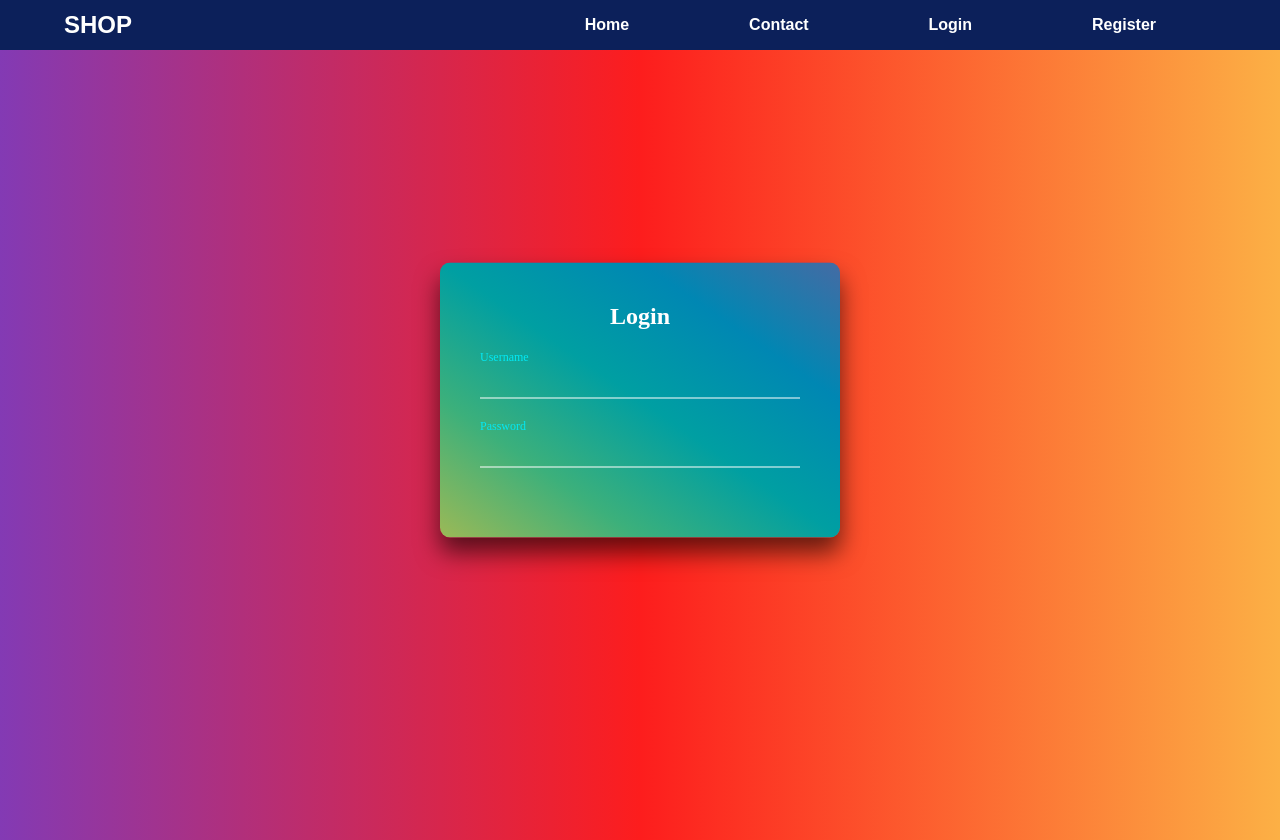
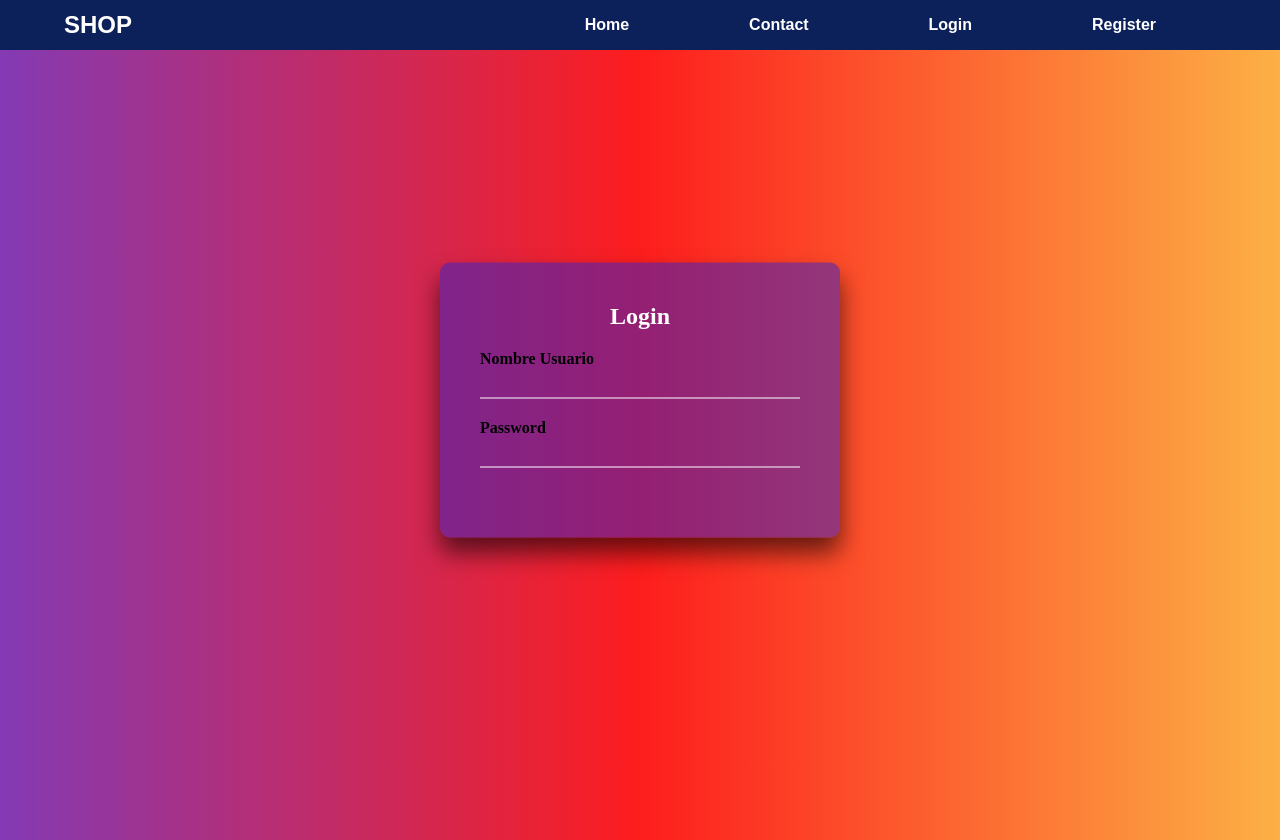
Before and after one commit to sebadamis/TP-MOD-2-OBLIGATORIO, a React (Vite) app: page /login in a window 1280 px wide. Built offline with nearby package versions, Linux system fonts and the light colour scheme.

Commit message:
11th commit

```diff
--- a/src/Pages/Login/Login.css
+++ b/src/Pages/Login/Login.css
@@ -18,7 +18,7 @@
     box-shadow: 0 15px 25px rgba(0, 0, 0, .6);
     border-radius: 10px;
     cursor: pointer;
-    background-image: linear-gradient(to left bottom, #446ba4, #0087b3, #009fa2, #3cb07b, #9bb956);
+    /* background-image: linear-gradient(to left bottom, #446ba4, #0087b3, #009fa2, #3cb07b, #9bb956); */
     background-repeat: no-repeat;
 }
 
@@ -61,15 +61,16 @@
 .login-box .user-box input:valid~label {
     top: -20px;
     left: 0;
-    color: #03e9f4;
-    font-size: 12px;
+    color: black;
+    font-size: 16px;
+    font-weight: 600;
 }
 
 .login-box form a {
     position: relative;
     display: inline-block;
     padding: 10px 20px;
-    color: #03e9f4;
+    color: #1e05ad;
     font-size: 16px;
     text-decoration: none;
     text-transform: uppercase;
--- a/src/Pages/Login/Login.jsx
+++ b/src/Pages/Login/Login.jsx
@@ -11,12 +11,12 @@ function Login() {
                     <h2>Login</h2>
                     <form>
                         <div className="user-box">
-                        <input type="text" name="" required="" />
-                        <label>Username</label>
-                        </div>
-                        <div className="user-box">
-                        <input type="password" name="" required="" />
-                        <label>Password</label>
+                            <input type="text" name="" required="" />
+                            <label className='user-name'>Nombre Usuario</label>
+                            </div>
+                            <div className="user-box">
+                            <input type="password" name="" required="" />
+                            <label className='password-text'>Password</label>
                         </div>
                     </form>
                 </div>
```
